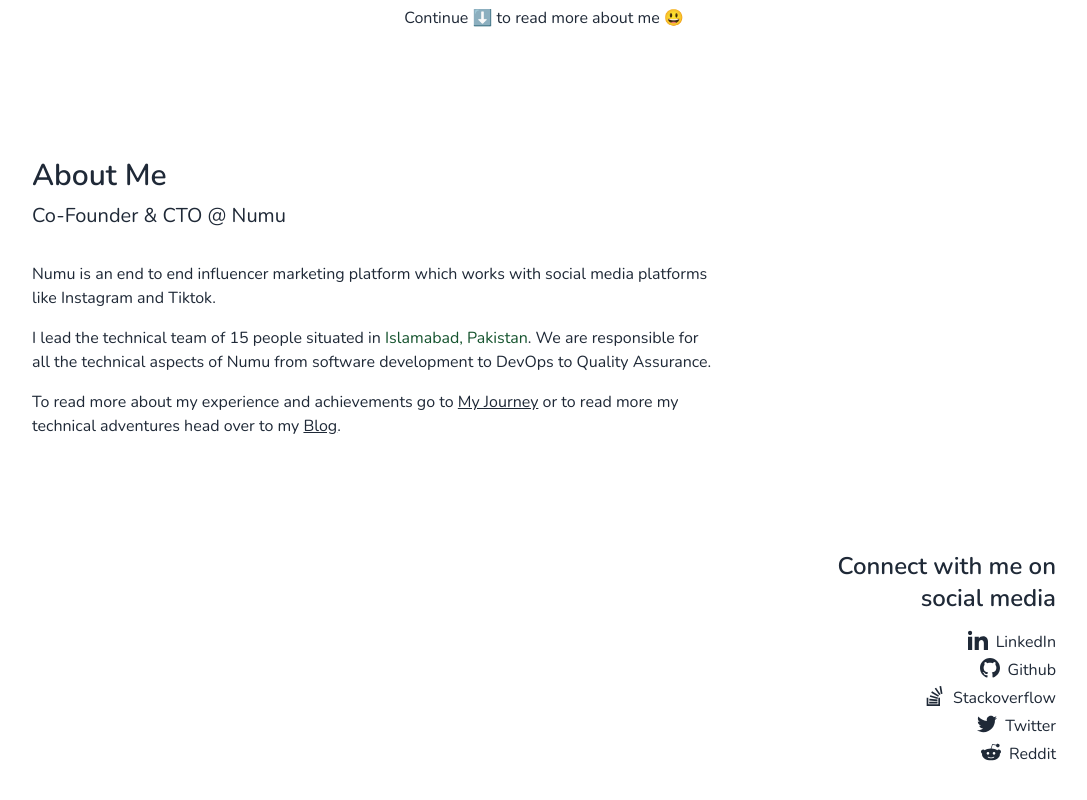
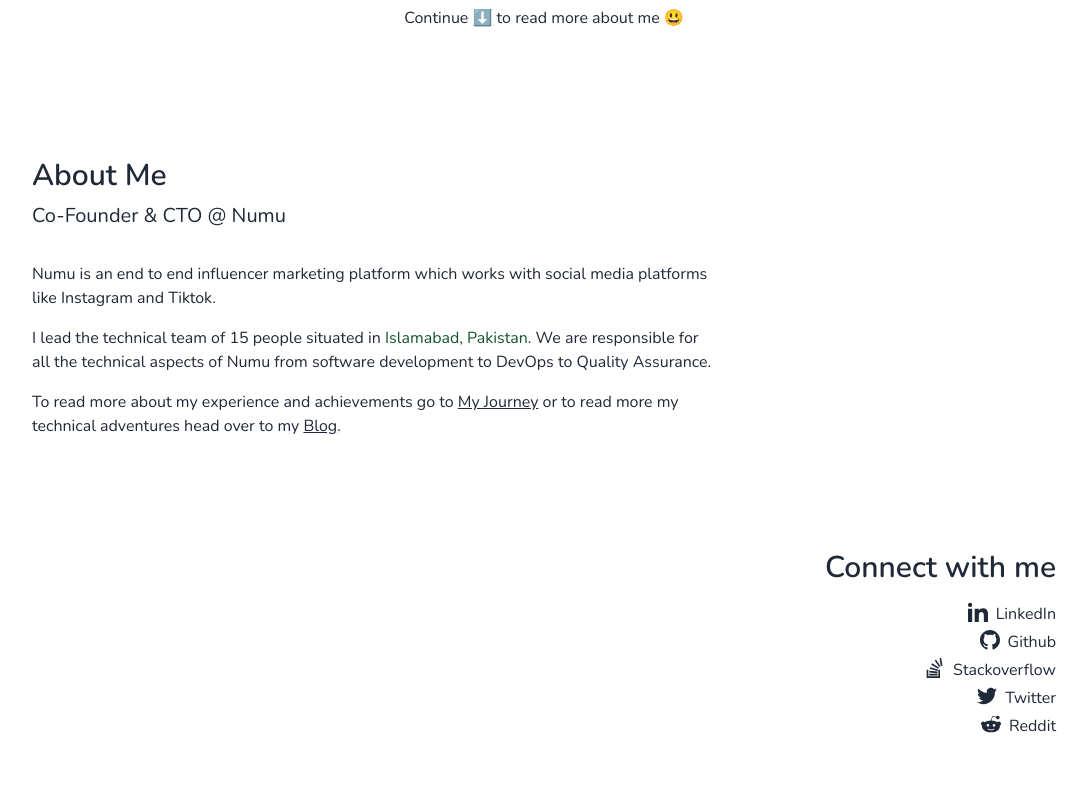
Before and after one commit to hzburki/personal-blog-v2, a Next.js app: page / in a window 1280 px wide. Shown: the part 534-1334 px from the top of the page, without its empty margins (96-1183 px from the left). Built offline with nearby package versions, Linux system fonts and the light colour scheme; a web font is replaced by a local one.

Commit message:
adding uniform text

```diff
--- a/app/page.tsx
+++ b/app/page.tsx
@@ -53,7 +53,7 @@
       {/* About Me Section */}
       <div className='flex flex-col items-start gap-8 px-4 xl:px-0'>
         <div className='flex flex-col gap-2'>
-          <h1 className='text-3xl font-semibold text-gray-800'>About Me</h1>
+          <SectionTitle text='About Me' size='h2' textPosition='text-left' />
 
           <h2 className='text-xl text-gray-800'>
             Co-Founder & CTO @{' '}
@@ -109,8 +109,8 @@
         <div className='flex w-full flex-col gap-4 px-4 lg:w-1/4 xl:px-0'>
           <SectionTitle
             textPosition='text-right'
-            text='Connect with me on social media'
-            size='h3'
+            text='Connect with me'
+            size='h2'
           />
 
           <div className='flex flex-col items-end gap-1'>
```
Also changed, not shown: ui-lib/button.tsx (deleted), ui-lib/typography/page-title.tsx (deleted), ui-lib/typography/paragraph.tsx (deleted), ui-lib/typography/section-title.tsx (deleted).
